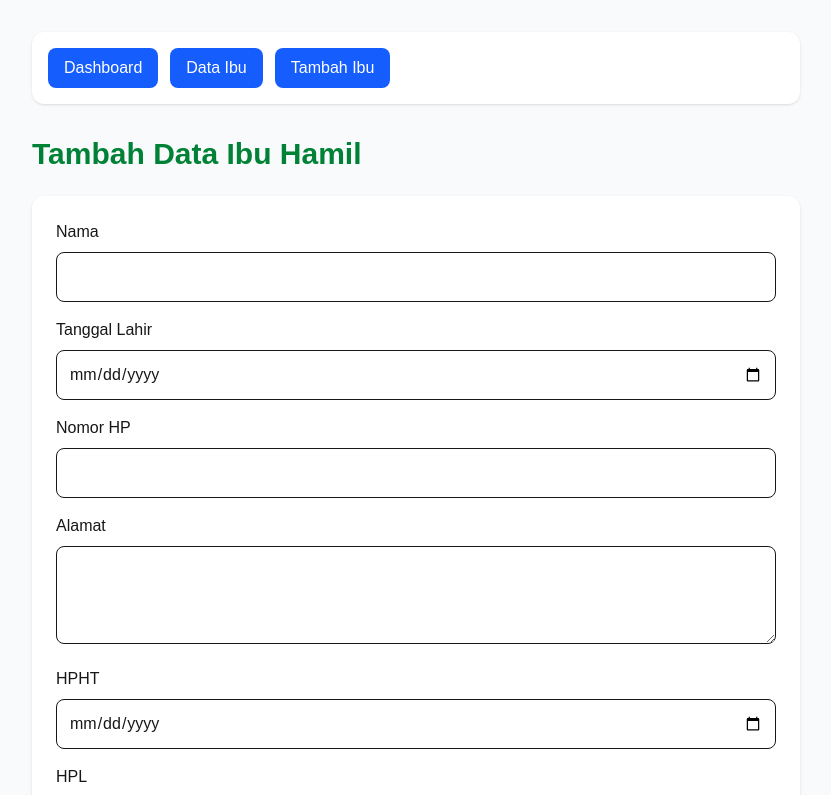
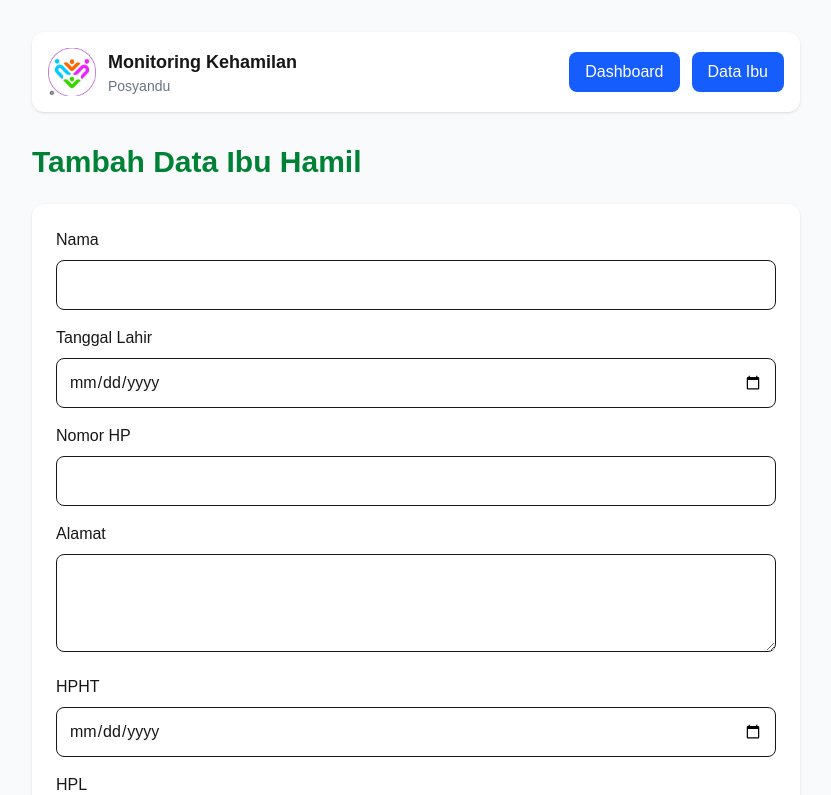
Before and after one commit to indrapendent/posyandu-monitoring-kehamilan, a Next.js app: page /mothers/new in a window 1280 px wide. Shown: the top 795 px of the page, without its empty margins (224-1055 px from the left). Built offline with nearby package versions, Linux system fonts and the light colour scheme.

Commit message:
add logo posyandu

```diff
--- a/components/Navbar.tsx
+++ b/components/Navbar.tsx
@@ -1,8 +1,29 @@
+import Image from "next/image";
 import Link from "next/link";
 
 export default function Navbar() {
   return (
     <nav className="mb-8 rounded-xl bg-white p-4 shadow">
+      <div className="flex flex-col gap-4 md:flex-row md:items-center md:justify-between">
+      <Link href="/dashboard" className="flex items-center gap-3">
+        <Image
+          src="/logo-posyandu.png"
+          alt="Logo Posyandu"
+          width={48}
+          height={48}
+        />
+
+        <div>
+          <h1 className="text-lg font-semibold">
+            Monitoring Kehamilan
+          </h1>
+
+          <p className="text-sm text-gray-500">
+            Posyandu
+          </p>
+        </div>
+      </Link>
+
       <div className="flex flex-wrap gap-3">
         <Link
           href="/dashboard"
@@ -17,13 +38,7 @@ export default function Navbar() {
         >
           Data Ibu
         </Link>
-
-        <Link
-          href="/mothers/new"
-          className="rounded-lg bg-blue-600 px-4 py-2 text-white hover:bg-blue-700"
-        >
-          Tambah Ibu
-        </Link>
+      </div>
       </div>
     </nav>
   );
```
Also changed, not shown: public/logo-posyandu.PNG (added), public/logo-posyandu.jfif (added).
